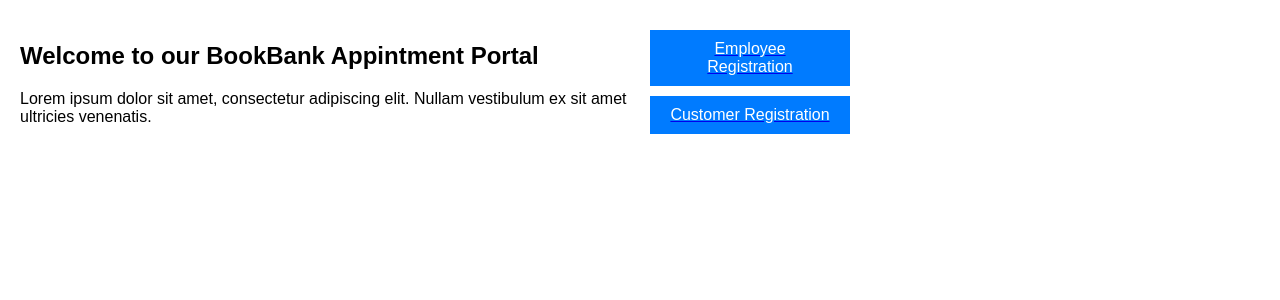
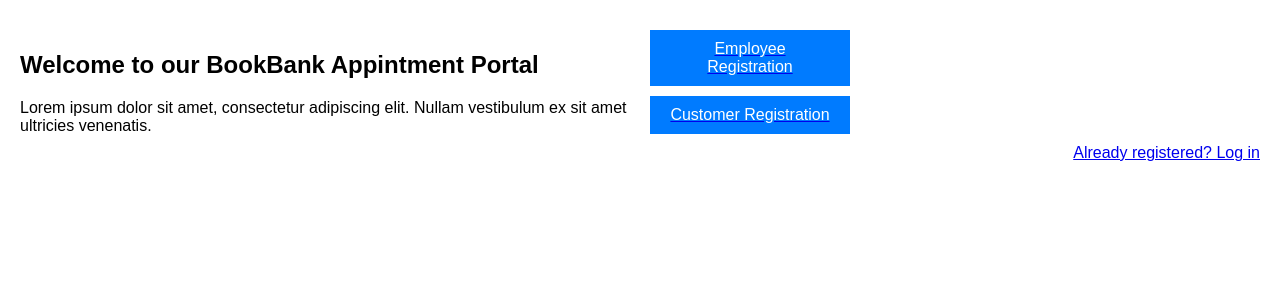
Before and after one commit to mhmd3397/BookBank, a Django app: page / in a window 1280 px wide. Shown: the part 100-400 px from the top of the page. Run offline with Django 3.2, Linux system fonts and the light colour scheme.

Commit message:
login link

```diff
--- a/bookbank/bank/templates/main_page.html
+++ b/bookbank/bank/templates/main_page.html
@@ -65,6 +65,7 @@
             <a href="customer_register.html">
                 <button>Customer Registration</button>
             </a>
+            <a class="login-link" href="login.html">Already registered? Log in</a>
         </div>
     </div>
 </body>
```
